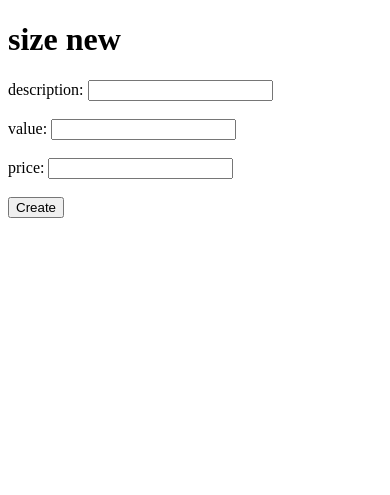
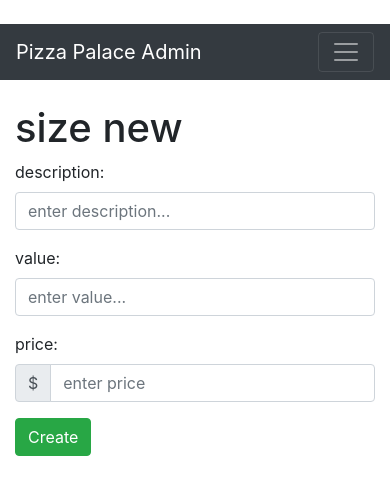
Before and after one commit to Esen-Q2-Progra-Aplicada/prograApli-s9-c3, a Flask app: page /sizeFORM in a window 390 px wide. Shown: the top 495 px of the page. Run offline with Flask 2, Linux system fonts and the light colour scheme; some libraries are stand-ins or nearby versions.

Commit message:
added more css changes in size crud and form

```diff
--- /dev/null
+++ b/templates/admin/base.html
@@ -0,0 +1,53 @@
+<!DOCTYPE html>
+<html lang="en">
+
+<head>
+    <meta charset="UTF-8">
+    <meta http-equiv="X-UA-Compatible" content="IE=edge">
+    <meta name="viewport" content="width=device-width, initial-scale=1.0">
+    <title>{% block title %}{% endblock title %}</title>
+    <!-- Latest compiled and minified CSS -->
+    <link rel="stylesheet" href="https://maxcdn.bootstrapcdn.com/bootstrap/4.5.2/css/bootstrap.min.css">
+    {% block customCss %}{% endblock customCss %}
+
+    <script src="https://kit.fontawesome.com/c143000470.js" crossorigin="anonymous"></script>
+</head>
+
+<body>
+    <nav class="navbar navbar-expand-lg navbar-dark bg-dark" style="margin:24px 0;">
+        <a class="navbar-brand" href="javascript:void(0)">Pizza Palace Admin</a>
+        <button class="navbar-toggler navbar-toggler-right" type="button" data-toggle="collapse" data-target="#navb">
+            <span class="navbar-toggler-icon"></span>
+        </button>
+
+        <div class="collapse navbar-collapse" id="navb">
+            <ul class="navbar-nav mr-auto">
+                <li class="nav-item">
+                    <a class="nav-link" href="{{ url_for('sizeCRUD') }}">Size</a>
+                </li>
+                <li class="nav-item">
+                    <a class="nav-link" href="{{ url_for('flavorCRUD') }}">Flavor</a>
+                </li>
+                <li class="nav-item">
+                    <a class="nav-link" href="{{ url_for('complementCRUD') }}">Complement</a>
+                </li>
+                <li class="nav-item">
+                    <a class="nav-link" href="{{ url_for('extraCRUD') }}">Extras</a>
+                </li>
+            </ul>
+            <form class="form-inline my-2 my-lg-0">
+                <input class="form-control mr-sm-2" type="text" placeholder="Search">
+                <button class="btn btn-success my-2 my-sm-0" type="button">Search</button>
+            </form>
+        </div>
+    </nav>
+    {% block content %}{% endblock content %}
+
+
+    <script src="https://ajax.googleapis.com/ajax/libs/jquery/3.5.1/jquery.min.js"></script>
+    <script src="https://cdnjs.cloudflare.com/ajax/libs/popper.js/1.16.0/umd/popper.min.js"></script>
+    <script src="https://maxcdn.bootstrapcdn.com/bootstrap/4.5.2/js/bootstrap.min.js"></script>
+    {% block customScripts %}{% endblock customScripts %}
+</body>
+
+</html>
--- a/templates/admin/sizeFORM.html
+++ b/templates/admin/sizeFORM.html
@@ -1,5 +1,4 @@
-<!DOCTYPE html>
-<html lang="en">
+{% extends '/admin/base.html' %}
 
 {% if sizeObj %}
 
@@ -13,39 +12,44 @@
 
 {% endif %}
 
-<head>
-    <meta charset="UTF-8">
-    <meta http-equiv="X-UA-Compatible" content="IE=edge">
-    <meta name="viewport" content="width=device-width, initial-scale=1.0">
-    <title>size {{ type }}</title>
-</head>
+{% block title %}size {{ type }}{% endblock title %}
 
-<body>
-
-
+{% block content %}
+<div class="container">
     <h1>size {{ type }}</h1>
 
     <form action="{{ url_for('sizeFORM', type=type) }}" method="post">
         {% if sizeObj %}
-        <label for="idshow">id:</label>
-        <input type="text" id="idshow" name="idshow" value="{{ sizeObj['id'] }}" readonly>
-        <br><br>
+        <div class="form-group">
+            <label for="idshow">id:</label>
+            <input type="text" class="form-control" id="idshow" name="idshow" value="{{ sizeObj['id'] }}" readonly>
+        </div>
         {% endif %}
-        <label for="description">description:</label>
-        <input type="text" id="description" name="description"
-            value="{% if sizeObj %}{{ sizeObj['description'] }}{% endif %}">
-        <br><br>
-        <label for="value">value:</label>
-        <input type="text" id="value" name="value" value="{% if sizeObj %}{{ sizeObj['value'] }}{% endif %}">
-        <br><br>
-        <label for="price">price:</label>
-        <input type="text" id="price" name="price" value="{% if sizeObj %}{{ sizeObj['price'] }}{% endif %}">
-        <br><br>
+        <div class="form-group">
+            <label for="description">description:</label>
+            <input type="text" class="form-control" id="description" name="description"
+                placeholder="enter description..." value="{% if sizeObj %}{{ sizeObj['description'] }}{% endif %}">
+        </div>
+        <div class="form-group">
+            <label for="value">value:</label>
+            <input type="text" class="form-control" id="value" name="value" placeholder="enter value..."
+                value="{% if sizeObj %}{{ sizeObj['value'] }}{% endif %}">
+        </div>
+        <div class="form-group">
+            <label for="price">price:</label>
+            <div class="input-group mb-3">
+                <div class="input-group-prepend">
+                    <span class="input-group-text">$</span>
+                </div>
+                <input type="text" class="form-control" id="price" name="price" placeholder="enter price"
+                    value="{% if sizeObj %}{{ sizeObj['price'] }}{% endif %}">
+            </div>
+        </div>
         {% if sizeObj %}
         <input type="hidden" name="id" id="id" value="{{ sizeObj['id'] }}">
         {% endif %}
-        <input type="submit" value="{{ button }}">
+
+        <input type="submit" class="btn btn-success" value="{{ button }}">
     </form>
-</body>
-
-</html>
+</div>
+{% endblock content %}
```
Also changed, not shown: templates/admin/sizeCRUD.html (+22 -17 lines), templates/main/base.html (+7 -14 lines).
